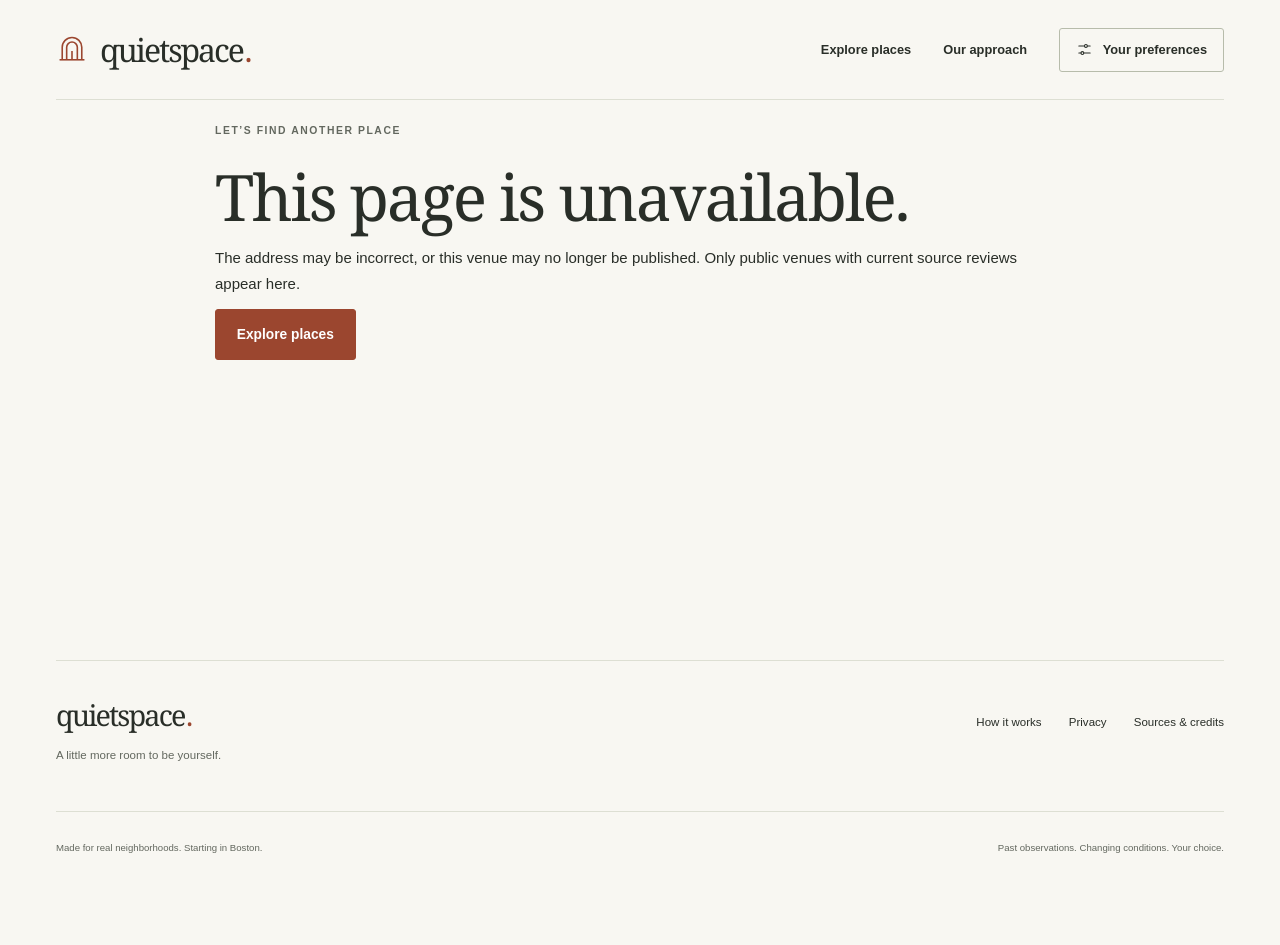
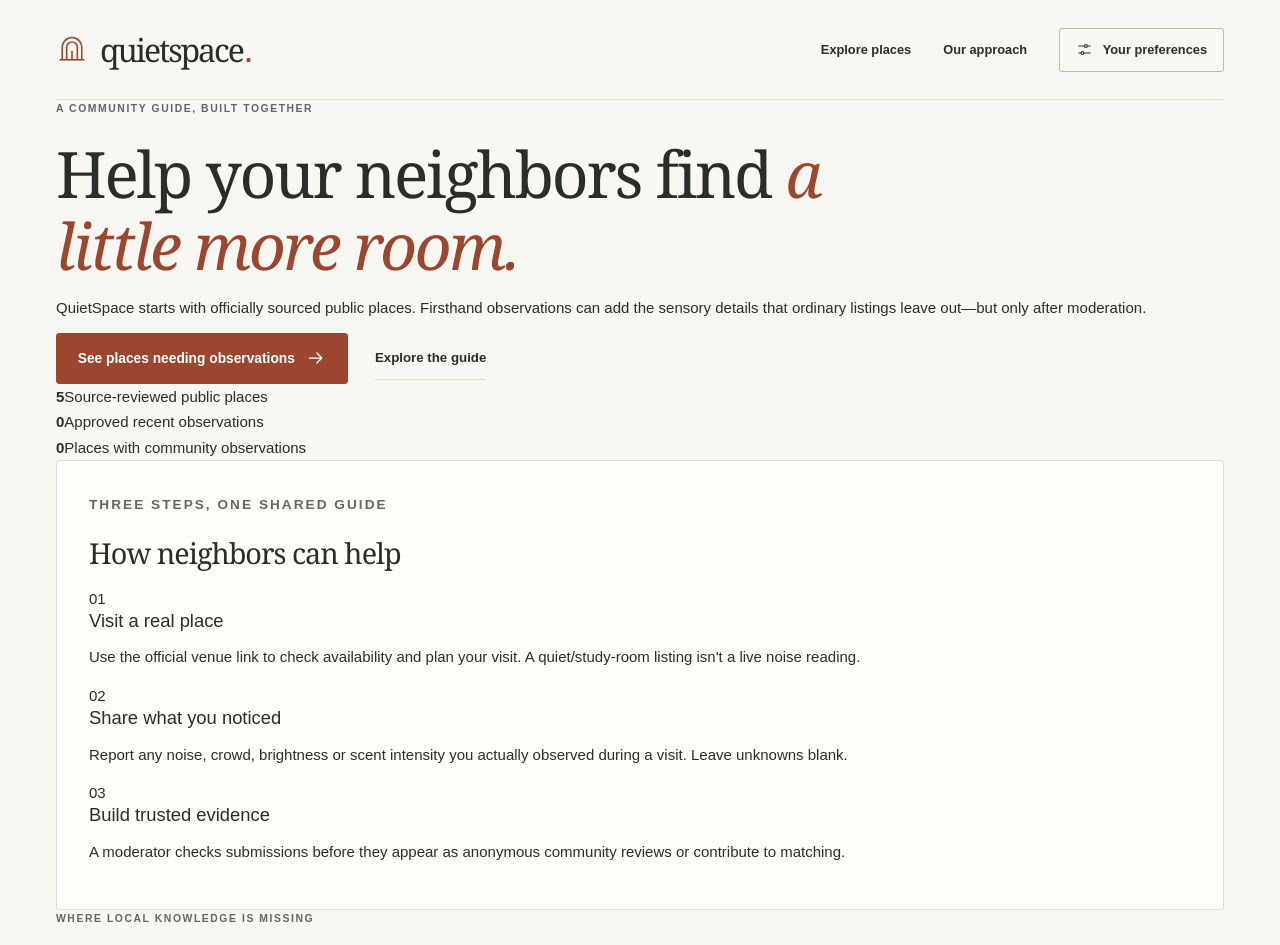
Before and after one commit to cx-57/QuietSpace, a Next.js app: page /community in a window 1280 px wide. Before the commit this address had no page. Shown: the top 945 px of the page. Before the commit the page ends 886 px from the top, so only its background shows below. Built offline with nearby package versions, Linux system fonts and the light colour scheme.

Commit message:
Add Boston neighborhood community hub

```diff
--- /dev/null
+++ b/src/app/community/page.tsx
@@ -0,0 +1,53 @@
+import Link from "next/link";
+import type { Metadata } from "next";
+import { loadDirectory } from "../../lib/server/directory";
+import { reportConfig } from "../../lib/server/reports";
+import { communityStats } from "../../lib/community";
+import { Icon } from "../../components/icon";
+
+export const metadata: Metadata = { title: "Community" };
+export const dynamic = "force-dynamic";
+
+export default async function CommunityPage() {
+  const result = await loadDirectory();
+  if (!result.ok) return <div className="prose"><h1>Community information unavailable</h1><p role="status">{result.error.message}</p><Link href="/">Return to discovery</Link></div>;
+  const directory = result.value;
+  const stats = communityStats(directory, new Date(directory.asOf));
+  const reporting = directory.mode !== "curated" && reportConfig() !== null;
+  return <div className="community-page">
+    <section className="community-hero">
+      <p className="eyebrow">A COMMUNITY GUIDE, BUILT TOGETHER</p>
+      <h1>Help your neighbors find <em>a little more room.</em></h1>
+      <p>QuietSpace starts with officially sourced public places. Firsthand observations can add the sensory details that ordinary listings leave out—but only after moderation.</p>
+      <div className="hero-actions"><a href="#places-to-help" className="button">See places needing observations <Icon name="arrow" /></a><Link href="/#places" className="quiet-link">Explore the guide</Link></div>
+    </section>
+    <section className="community-stats" aria-label="Actual directory participation">
+      <div><strong>{stats.venueCount}</strong><span>Source-reviewed public places</span></div>
+      <div><strong>{stats.approvedCount}</strong><span>Approved recent observations</span></div>
+      <div><strong>{stats.reviewedVenueCount}</strong><span>Places with community observations</span></div>
+    </section>
+    <section className="panel" aria-labelledby="community-flow-heading">
+      <p className="eyebrow">THREE STEPS, ONE SHARED GUIDE</p><h2 id="community-flow-heading">How neighbors can help</h2>
+      <div className="community-steps">
+        <div><span>01</span><h3>Visit a real place</h3><p>Use the official venue link to check availability and plan your visit. A quiet/study-room listing isn't a live noise reading.</p></div>
+        <div><span>02</span><h3>Share what you noticed</h3><p>Report any noise, crowd, brightness or scent intensity you actually observed during a visit. Leave unknowns blank.</p></div>
+        <div><span>03</span><h3>Build trusted evidence</h3><p>A moderator checks submissions before they appear as anonymous community reviews or contribute to matching.</p></div>
+      </div>
+    </section>
+    <section id="places-to-help" className="community-places" aria-labelledby="places-to-help-heading">
+      <div className="section-heading"><div><p className="eyebrow">WHERE LOCAL KNOWLEDGE IS MISSING</p><h2 id="places-to-help-heading">Places that need <em>your perspective.</em></h2></div></div>
+      {!reporting && <p className="notice" role="status">Community submissions are not enabled on this deployment. You can browse the verified venues below; this guide does not collect reviews until secure reporting is configured.</p>}
+      <div className="community-place-list">
+        {stats.needsObservations.map(({space,approved}) => <div key={space.id} className="community-place-row">
+          <div><h3><Link href={`/spaces/${space.slug}`}>{space.name.replace("Boston Public Library — ", "")}</Link></h3><p>{space.address}</p><span>{approved === 0 ? "No approved observations yet" : `${approved} approved recent observation${approved === 1 ? "" : "s"}`}</span></div>
+          {reporting ? <Link className="button secondary" href={`/spaces/${space.slug}/report`}>Share a visit</Link> : <Link className="button secondary" href={`/spaces/${space.slug}`}>View venue</Link>}
+        </div>)}
+      </div>
+    </section>
+    <section className="community-suggest" aria-labelledby="suggest-heading">
+      <div><p className="eyebrow">KNOW A PLACE WE MISSED?</p><h2 id="suggest-heading">Nominate a neighborhood space.</h2><p>Suggest a public library, community center, park or museum that should be reviewed next. Please include an official source and do not include private or medical information.</p><p className="small muted">Suggestions use a public GitHub issue and require a GitHub account. A suggestion is not added to the guide until it is independently verified.</p></div>
+      <a className="button secondary" href="https://github.com/cx-57/QuietSpace/issues/new?template=suggest-place.yml" rel="noopener noreferrer">Suggest a public space <Icon name="external" size={16} /></a>
+    </section>
+    <p className="small muted">No names or user testimonials are invented. Counts reflect only currently approved, eligible reports. <Link href="/privacy">How contributions are handled</Link>.</p>
+  </div>;
+}
```
